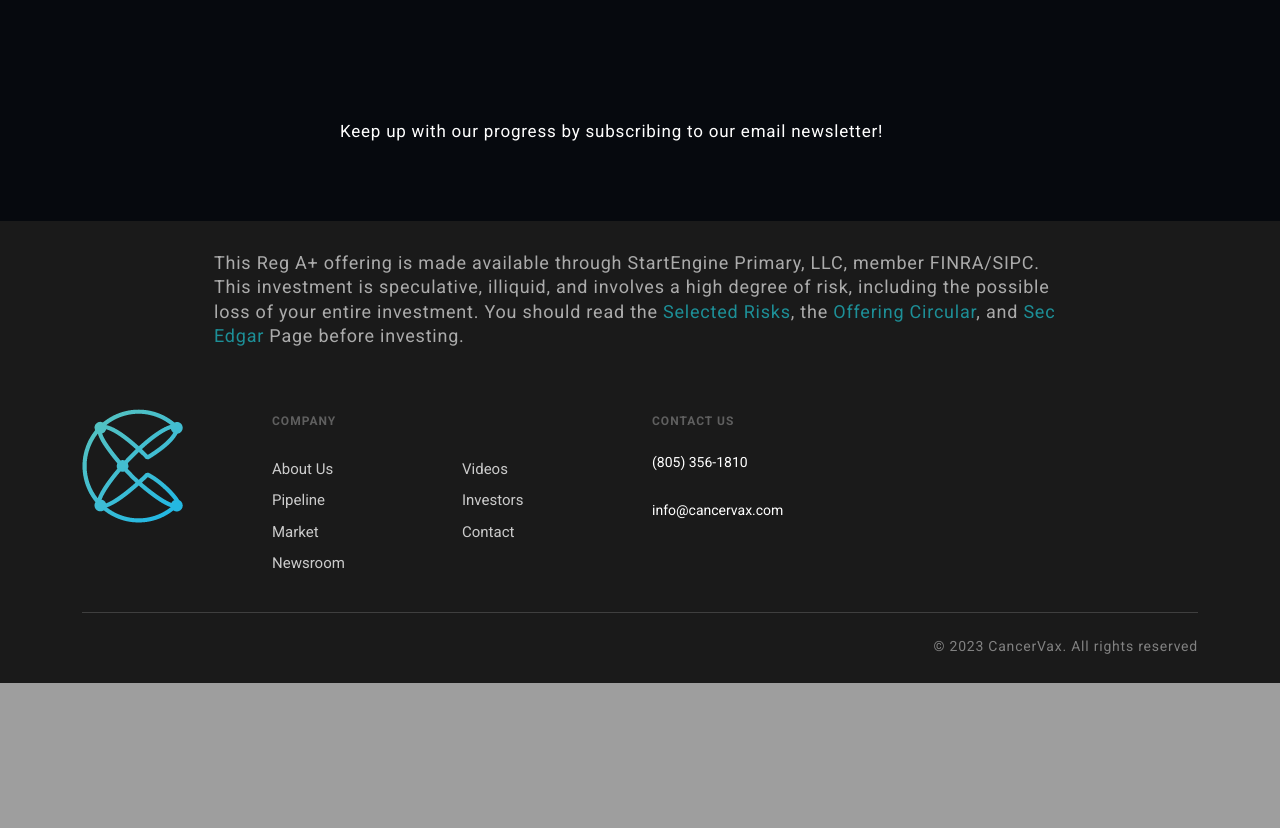
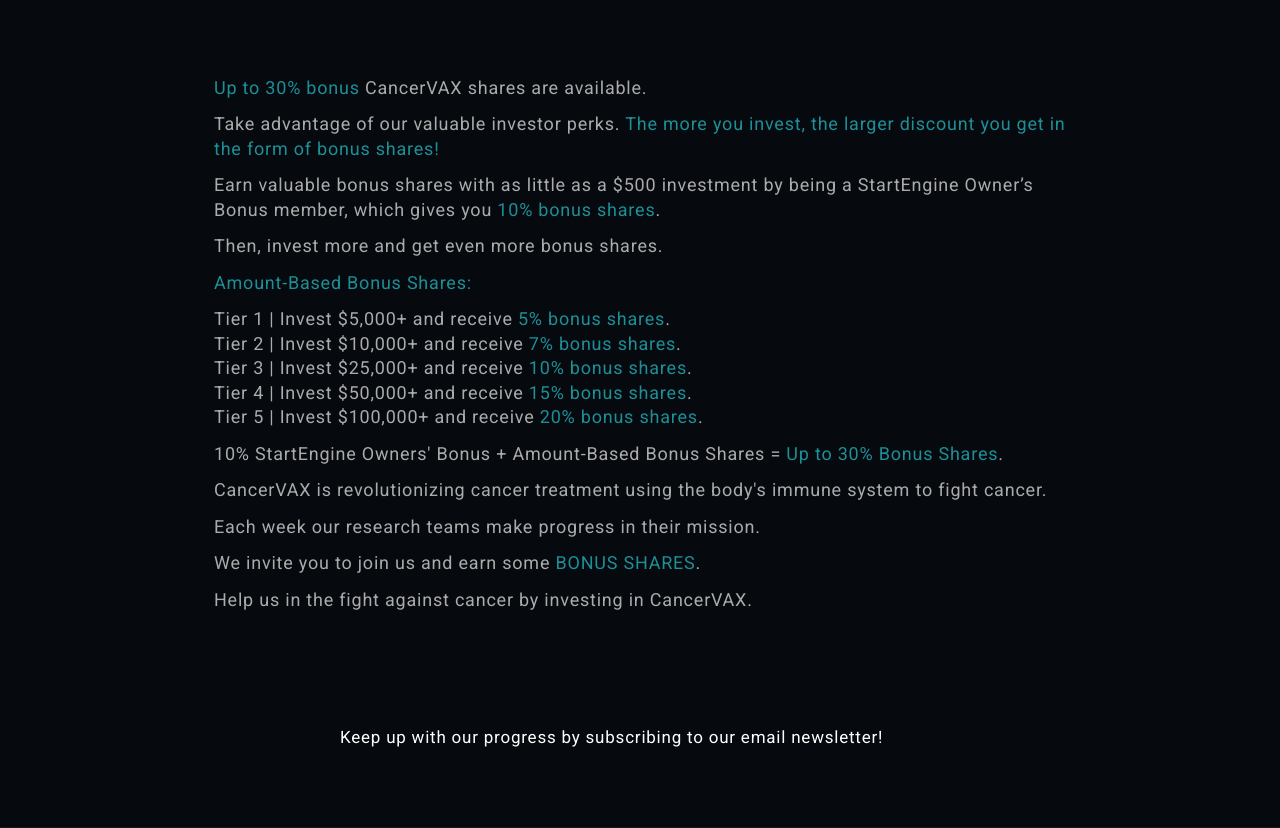
Before and after one commit to aasimdev/cancervax, a PHP site: page /perks.php in a window 1280 px wide. Shown: the part 1237-2065 px from the top of the page. Before the commit the page ends 1920 px from the top, so only its background shows below. Run offline with PHP 8.4, Linux system fonts and the light colour scheme; some libraries are stand-ins or nearby versions; some web fonts are replaced.

Commit message:
update perks page

```diff
--- a/assets/scss/views/_home.scss
+++ b/assets/scss/views/_home.scss
@@ -2220,4 +2220,21 @@ label.error {
         width: 100%;
         height: 700px;
     }
-}
+    &-text{
+        max-width: 852px;
+        margin-left: auto;
+        margin-right: auto;
+        margin-top: 70px;
+        p{
+            font-size: 18px;
+            line-height: 1.36em;
+            color: #ababab;
+            span{
+                color: #1d8f97;
+            }
+            & + p{
+                margin-top: 12px;
+            }
+        }
+    }
+}
--- a/perks.php
+++ b/perks.php
@@ -6,7 +6,7 @@ include('header.php'); ?>
 
 <section class="marketbanner immTitle" style="background-image: url(./assets/img/immunotherapy-bg.jpg);">
     <div class="container">
-        <h1>Perks</h1>
+        <h1>Investor Perks</h1>
     </div>
 </section>
 
@@ -15,6 +15,31 @@ include('header.php'); ?>
         <div class="perks-video">
             <iframe width="560" height="315" src="https://www.youtube.com/embed/TNhuPuylpyg?si=QlHa5PYNhRJVkvO8" title="YouTube video player" frameborder="0" allow="accelerometer; autoplay; clipboard-write; encrypted-media; gyroscope; picture-in-picture; web-share" allowfullscreen></iframe>
         </div>
+        <div class="perks-text">
+            <p><span>Up to 30% bonus</span> CancerVAX shares are available.</p>
+            <p>
+                Take advantage of our valuable investor perks. <span>The more you invest, the larger discount you get in the form of bonus shares!</span></p>
+            <p>
+                Earn valuable bonus shares with as little as a $500 investment by being a StartEngine Owner’s Bonus member, which gives you <span>10% bonus shares</span>.</p>
+            <p> Then, invest more and get even more bonus shares.</p>
+            <p> <span>Amount-Based Bonus Shares:</span></p>
+            <p>
+                Tier 1 | Invest $5,000+ and receive <span>5% bonus shares</span>. <br>
+
+                Tier 2 | Invest $10,000+ and receive <span>7% bonus shares</span>.<br>
+
+                Tier 3 | Invest $25,000+ and receive <span>10% bonus shares</span>.<br>
+
+                Tier 4 | Invest $50,000+ and receive <span>15% bonus shares</span>.<br>
+
+                Tier 5 | Invest $100,000+ and receive <span>20% bonus shares</span>.
+            </p>
+            <p> 10% StartEngine Owners' Bonus + Amount-Based Bonus Shares = <span>Up to 30% Bonus Shares</span>.</p>
+            <p> CancerVAX is revolutionizing cancer treatment using the body's immune system to fight cancer.</p>
+            <p> Each week our research teams make progress in their mission.</p>
+            <p> We invite you to join us and earn some <span>BONUS SHARES</span>.</p>
+            <p> Help us in the fight against cancer by investing in CancerVAX.</p>
+        </div>
     </div>
 </section>
 
```
Also changed, not shown: assets/css/style.min.css, 1 other file.
